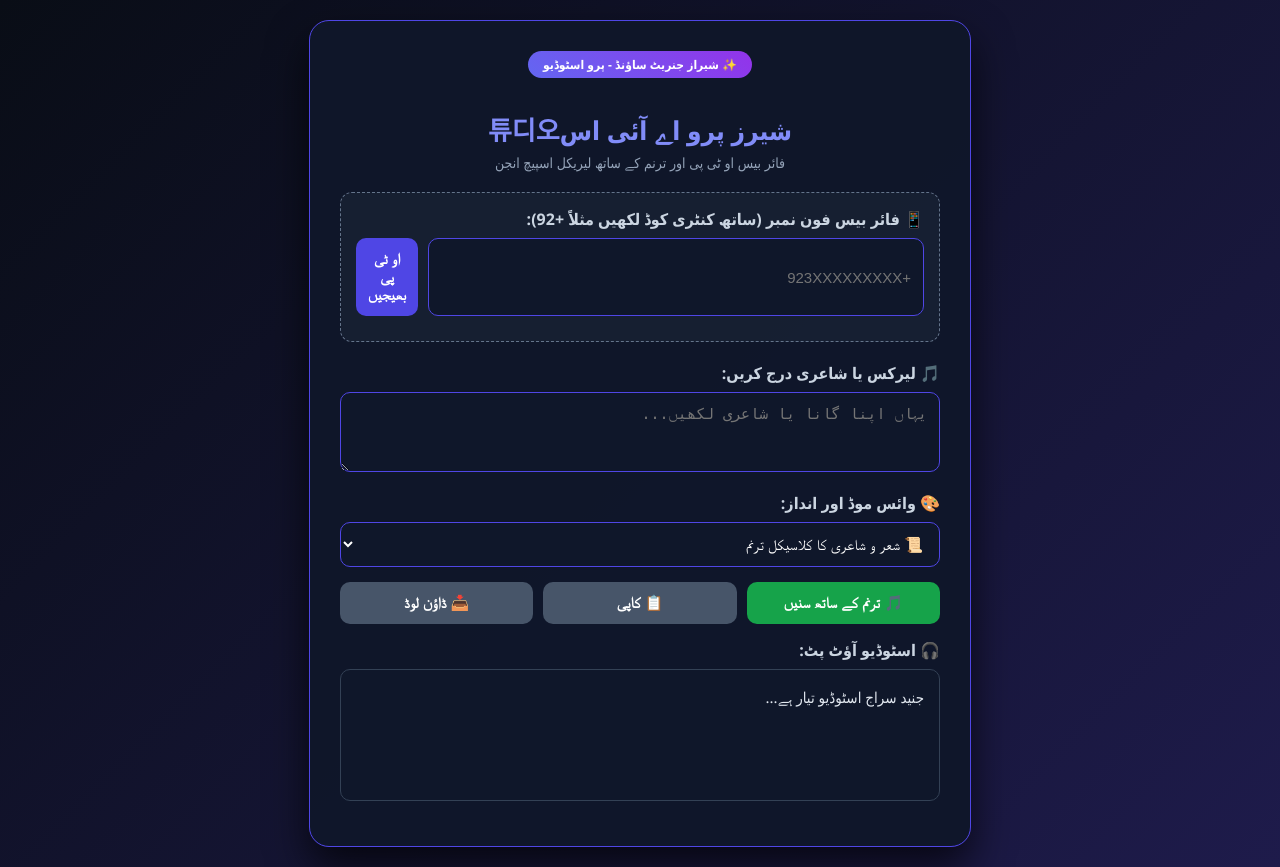
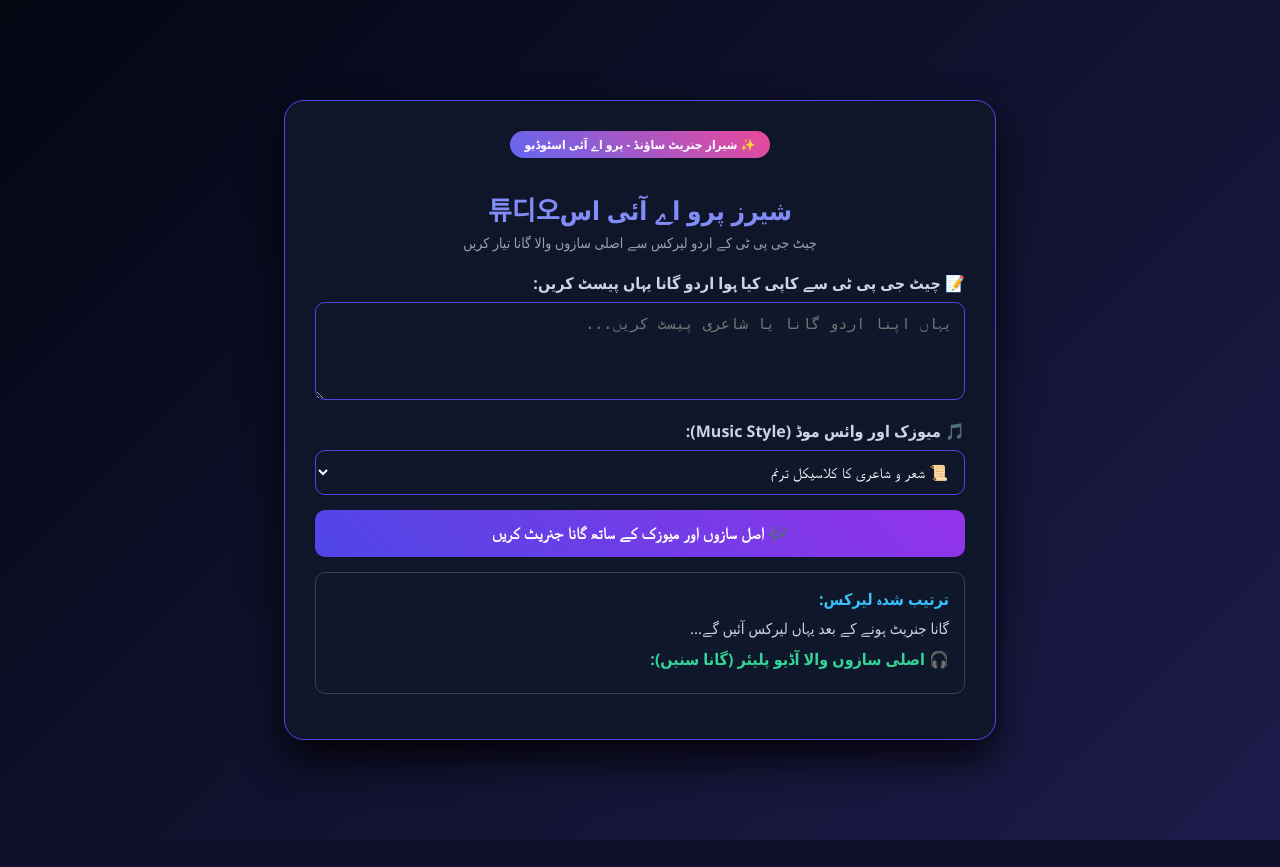
Before and after one commit to sherazmaslam786-glitch/Sheraz-gernate-sound-, a Flask app: page / in a window 1280 px wide. After the commit the page ends 840 px from the top, so only its background shows below. Run offline with Flask 3, Linux system fonts and the light colour scheme; some libraries are stand-ins or nearby versions.

Commit message:
Update index.html

```diff
--- a/templates/index.html
+++ b/templates/index.html
@@ -3,11 +3,11 @@
 <head>
     <meta charset="UTF-8">
     <meta name="viewport" content="width=device-width, initial-scale=1.0">
-    <title>شیرز پرو اے آئی اس튜디오 - Shiraz Pro AI Studio</title>
+    <title>شیرز پرو اے آئی اس튜디오 - سونو سٹائل میوزک جنریٹر</title>
     <style>
         body {
             font-family: 'Segoe UI', Tahoma, Geneva, Verdana, sans-serif;
-            background: linear-gradient(135deg, #090d16, #1e1b4b);
+            background: linear-gradient(135deg, #030712, #1e1b4b);
             color: #f8fafc;
             margin: 0;
             padding: 20px;
@@ -22,8 +22,8 @@
             border-radius: 20px;
             padding: 30px;
             width: 100%;
-            max-width: 600px;
-            box-shadow: 0 20px 40px rgba(0,0,0,0.7);
+            max-width: 650px;
+            box-shadow: 0 20px 40px rgba(0,0,0,0.8);
         }
         h1 {
             text-align: center;
@@ -38,7 +38,7 @@
             margin-bottom: 20px;
         }
         .badge {
-            background: linear-gradient(45deg, #6366f1, #9333ea);
+            background: linear-gradient(45deg, #6366f1, #ec4899);
             color: white;
             padding: 5px 15px;
             border-radius: 20px;
@@ -64,231 +64,98 @@
             margin-bottom: 15px;
             box-sizing: border-box;
         }
-        .btn-group {
-            display: flex;
-            gap: 10px;
+        button {
+            width: 100%;
+            padding: 14px;
+            border: none;
+            border-radius: 10px;
+            font-size: 16px;
+            font-weight: bold;
+            cursor: pointer;
+            background: linear-gradient(45deg, #4f46e5, #9333ea);
+            color: white;
+            transition: 0.3s;
             margin-bottom: 15px;
         }
-        button {
-            flex: 1;
-            padding: 12px;
-            border: none;
-            border-radius: 10px;
-            font-size: 15px;
-            font-weight: bold;
-            cursor: pointer;
-            transition: 0.3s;
-        }
-        .btn-primary { background: #4f46e5; color: white; }
-        .btn-primary:hover { background: #4338ca; }
-        .btn-success { background: #16a34a; color: white; }
-        .btn-success:hover { background: #15803d; }
-        .btn-secondary { background: #475569; color: white; }
-        .btn-secondary:hover { background: #334155; }
-
-        .output-box {
+        button:hover { opacity: 0.9; }
+        .output-section {
             background: #0f172a;
             border: 1px solid #334155;
             border-radius: 10px;
             padding: 15px;
-            min-height: 100px;
-            max-height: 180px;
-            overflow-y: auto;
-            color: #e2e8f0;
-            white-space: pre-wrap;
-            font-size: 15px;
-            line-height: 1.6;
             margin-bottom: 15px;
         }
-        .auth-section {
-            background: rgba(30, 41, 59, 0.5);
-            border: 1px dashed #64748b;
-            padding: 15px;
-            border-radius: 12px;
-            margin-bottom: 20px;
+        audio {
+            width: 100%;
+            margin-top: 10px;
+            border-radius: 8px;
         }
     </style>
-
-    <!-- فائر بیس (Firebase SDK) کی لائبریریاں -->
-    <script src="https://www.gstatic.com/firebasejs/9.22.0/firebase-app-compat.js"></script>
-    <script src="https://www.gstatic.com/firebasejs/9.22.0/firebase-auth-compat.js"></script>
 </head>
 <body>
 
 <div class="studio-card">
     <div style="text-align: center;">
-        <span class="badge">✨ شیراز جنریٹ ساؤنڈ - پرو اسٹوڈیو</span>
+        <span class="badge">✨ شیراز جنریٹ ساؤنڈ - پرو اے آئی اسٹوڈیو</span>
     </div>
     <h1>شیرز پرو اے آئی اس튜디오</h1>
-    <div class="subtitle">فائر بیس او ٹی پی اور ترنم کے ساتھ لیریکل اسپیچ انجن</div>
+    <div class="subtitle">چیٹ جی پی ٹی کے اردو لیرکس سے اصلی سازوں والا گانا تیار کریں</div>
 
-    <!-- فائر بیس فون او ٹی پی سیکشن -->
-    <div class="auth-section">
-        <label for="phoneInput">📱 فائر بیس فون نمبر (ساتھ کنٹری کوڈ لکھیں مثلاً +92):</label>
-        <div class="btn-group" style="margin-bottom: 10px;">
-            <input type="text" id="phoneInput" placeholder="+923XXXXXXXXX" style="margin-bottom:0;">
-            <button class="btn-primary" onclick="sendOtpCode()" style="flex: 0.6;">او ٹی پی بھیجیں</button>
-        </div>
+    <label for="chatGptLyrics">📝 چیٹ جی پی ٹی سے کاپی کیا ہوا اردو گانا یہاں پیسٹ کریں:</label>
+    <textarea id="chatGptLyrics" rows="4" placeholder="یہاں اپنا اردو گانا یا شاعری پیسٹ کریں..."></textarea>
 
-        <div id="otpBox" style="display:none; margin-top: 10px;">
-            <label for="otpInput">🔑 ایس ایم ایس میں موصول ہونے والا کوڈ (OTP):</label>
-            <div class="btn-group" style="margin-bottom: 0;">
-                <input type="text" id="otpInput" placeholder="6 ہندسوں کا کوڈ لکھیں" style="margin-bottom:0;">
-                <button class="btn-success" onclick="verifyOtpCode()" style="flex: 0.6;">تصدیق کریں</button>
-            </div>
-        </div>
-        <div id="recaptcha-container"></div>
-    </div>
-
-    <label for="lyricsInput">🎵 لیرکس یا شاعری درج کریں:</label>
-    <textarea id="lyricsInput" rows="3" placeholder="یہاں اپنا گانا یا شاعری لکھیں..."></textarea>
-
-    <label for="moodSelect">🎨 وائس موڈ اور انداز:</label>
-    <select id="moodSelect">
+    <label for="musicMood">🎵 میوزک اور وائس موڈ (Music Style):</label>
+    <select id="musicMood">
         <option value="poetic">📜 شعر و شاعری کا کلاسیکل ترنم</option>
-        <option value="sad">🌧️ اداس اور دھیما انداز (Sad & Slow)</option>
-        <option value="energetic">🔥 جوش اور توانائی والا انداز (Energetic)</option>
+        <option value="sad">🌧️ اداس اور دلگیر دھن (Sad Melody)</option>
+        <option value="energetic">🔥 جوشیلہ اور ریتھمک گانا (Energetic Beat)</option>
     </select>
 
-    <div class="btn-group">
-        <button class="btn-success" onclick="playLyricalRecitation()">🎵 ترنم کے ساتھ سنیں</button>
-        <button class="btn-secondary" onclick="copyText()">📋 کاپی</button>
-        <button class="btn-secondary" onclick="downloadText()">📥 ڈاؤن لوڈ</button>
+    <button onclick="generateSongFromLyrics()">🎶 اصل سازوں اور میوزک کے ساتھ گانا جنریٹ کریں</button>
+
+    <div class="output-section">
+        <label style="color: #38bdf8;">ترتیب شدہ لیرکس:</label>
+        <div id="resultLyrics" style="color: #cbd5e1; white-space: pre-wrap; font-size: 15px; margin-bottom: 10px;">گانا جنریٹ ہونے کے بعد یہاں لیرکس آئیں گے...</div>
+
+        <label style="color: #34d399;">🎧 اصلی سازوں والا آڈیو پلیئر (گانا سنیں):</label>
+        <audio id="audioPlayer" controls style="display:none;"></audio>
     </div>
-
-    <label>🎧 اسٹوڈیو آؤٹ پٹ:</label>
-    <div id="studioOutput" class="output-box">جنید سراج اسٹوڈیو تیار ہے...</div>
 </div>
 
 <script>
-    // فائر بیس کنفیگریشن (یہاں آپ اپنی فائر بیس پروجیکٹ کی تفصیلات درج کریں گے)
-    const firebaseConfig = {
-        apiKey: "AIzaSyDummyKey-ReplaceWithYourFirebaseKey",
-        authDomain: "shiraz-pro-studio.firebaseapp.com",
-        projectId: "shiraz-pro-studio",
-        storageBucket: "shiraz-pro-studio.appspot.com",
-        messagingSenderId: "1234567890",
-        appId: "1:1234567890:web:abcdef"
-    };
+    async function generateSongFromLyrics() {
+        let lyrics = document.getElementById("chatGptLyrics").value.trim();
+        let mood = document.getElementById("musicMood").value;
+        let resultLyrics = document.getElementById("resultLyrics");
+        let audioPlayer = document.getElementById("audioPlayer");
 
-    // فائر بیس انیشلائزیشن
-    if (!firebase.apps.length) {
-        firebase.initializeApp(firebaseConfig);
-    }
-
-    // ری کیپچا اور او ٹی پی ویری ایبل
-    window.onload = function() {
-        window.recaptchaVerifier = new firebase.auth.RecaptchaVerifier('recaptcha-container', {
-            'size': 'invisible'
-        });
-    };
-
-    function sendOtpCode() {
-        let phoneNumber = document.getElementById("phoneInput").value.trim();
-        if (phoneNumber === "") {
-            alert("براہ کرم درست فون نمبر درج کریں!");
+        if (lyrics === "") {
+            alert("براہ کرم پہلے چیٹ جی پی ٹی سے کاپی کیا ہوا گانا یہاں پیسٹ کریں!");
             return;
         }
 
-        let appVerifier = window.recaptchaVerifier;
-        firebase.auth().signInWithPhoneNumber(phoneNumber, appVerifier)
-            .then(function (confirmationResult) {
-                window.confirmationResult = confirmationResult;
-                document.getElementById("otpBox").style.display = "block";
-                alert("او ٹی پی (OTP) کوڈ آپ کے موبائل نمبر پر بھیج دیا گیا ہے!");
-            }).catch(function (error) {
-                console.error(error);
-                alert("او ٹی پی بھیجنے میں خرابی: " + error.message);
+        resultLyrics.innerText = "اے آئی اسٹوڈیو آپ کے اردو لیرکس پر دھن اور ساز تیار کر رہا ہے، براہ کرم انتظار کریں...";
+
+        try {
+            let response = await fetch('/api/generate-pro-music', {
+                method: 'POST',
+                headers: { 'Content-Type': 'application/json' },
+                body: JSON.stringify({ lyrics: lyrics, mood: mood })
             });
-    }
 
-    function verifyOtpCode() {
-        let code = document.getElementById("otpInput").value.trim();
-        if (code === "") {
-            alert("براہ کرم موصول ہونے والا او ٹی پی کوڈ درج کریں!");
-            return;
+            let data = await response.json();
+            if (data.success) {
+                resultLyrics.innerText = data.lyrics;
+                audioPlayer.src = data.audio_url;
+                audioPlayer.style.display = "block";
+                audioPlayer.play();
+            } else {
+                alert("جنریشن میں خرابی پیش آئی۔");
+            }
+        } catch (error) {
+            console.error(error);
+            alert("سرور سے رابطہ قائم نہیں ہو سکا۔");
         }
-
-        window.confirmationResult.confirm(code).then(function (result) {
-            let user = result.user;
-            alert("مبارک ہو! فون نمبر فائر بیس پر کامیابی سے وریفائی اور لاگ ان ہو گیا ہے!");
-            document.getElementById("otpBox").style.display = "none";
-        }).catch(function (error) {
-            alert("کوڈ درست نہیں ہے یا منسوخ ہو گیا ہے۔");
-        });
-    }
-
-    // لیریکل اسپیچ انجن (ترنم والا ریڈی ٹیشن)
-    function playLyricalRecitation() {
-        let text = document.getElementById("lyricsInput").value.trim();
-        let mood = document.getElementById("moodSelect").value;
-        let outputBox = document.getElementById("studioOutput");
-
-        if (text === "") {
-            alert("براہ کرم پہلے کچھ لیرکس یا شاعری لکھیں!");
-            return;
-        }
-
-        outputBox.innerText = text;
-
-        if ('speechSynthesis' in window) {
-            window.speechSynthesis.cancel();
-
-            let lines = text.split('\n');
-            let index = 0;
-
-            function speakLine() {
-                if (index < lines.length) {
-                    let line = lines[index].trim();
-                    if (line === "") {
-                        index++;
-                        speakLine();
-                        return;
-                    }
-
-                    let utterance = new SpeechSynthesisUtterance(line);
-                    utterance.lang = 'ur-PK';
-
-                    if (mood === "sad") {
-                        utterance.rate = 0.8;
-                        utterance.pitch = 0.9;
-                    } else if (mood === "energetic") {
-                        utterance.rate = 1.1;
-                        utterance.pitch = 1.3;
-                    } else {
-                        utterance.rate = 0.9;
-                        utterance.pitch = 1.2;
-                    }
-
-                    utterance.onend = function() {
-                        index++;
-                        setTimeout(speakLine, 400);
-                    };
-
-                    window.speechSynthesis.speak(utterance);
-                }
-            }
-
-            speakLine();
-        } else {
-            alert("معذرت، آپ کا براؤزر اسپیچ کو سپورٹ نہیں کرتا۔");
-        }
-    }
-
-    function copyText() {
-        let text = document.getElementById("lyricsInput").value;
-        navigator.clipboard.writeText(text).then(() => {
-            alert("لیرکس کاپی ہو گئے ہیں!");
-        });
-    }
-
-    function downloadText() {
-        let text = document.getElementById("lyricsInput").value;
-        let blob = new Blob([text], { type: 'text/plain;charset=utf-8' });
-        let link = document.createElement('a');
-        link.href = URL.createObjectURL(blob);
-        link.download = 'Shiraz_AI_Studio_Lyrics.txt';
-        link.click();
     }
 </script>
 
```
